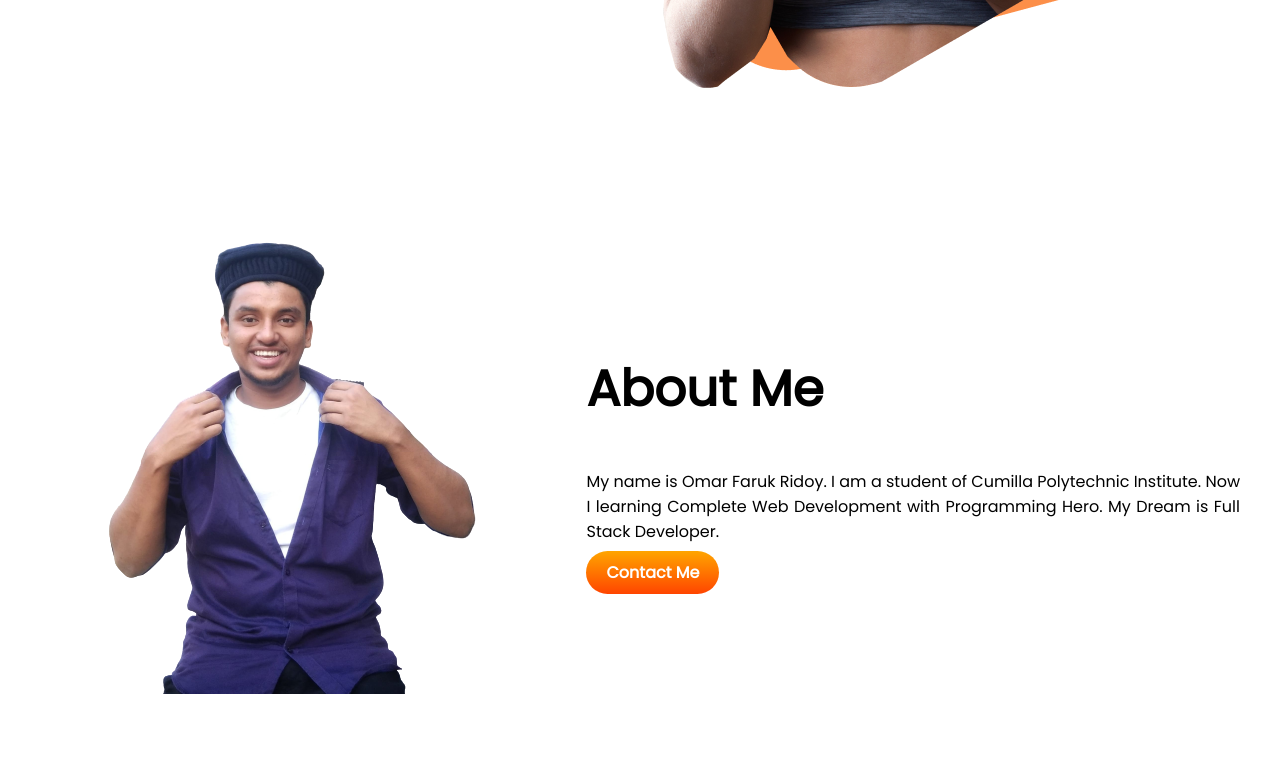
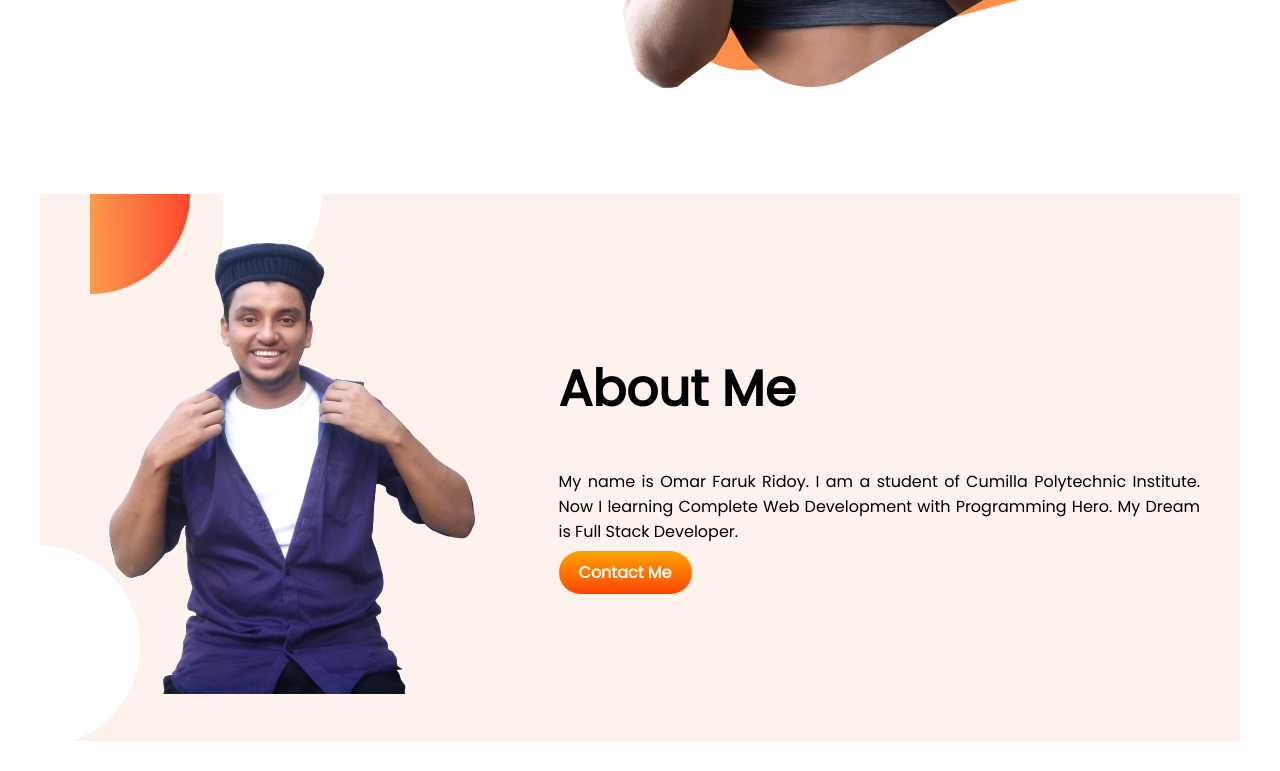
Before and after one commit to ridoy2244/first-assainment, a plain HTML site: page index.html in a window 1280 px wide. Shown: the part 758-1529 px from the top of the page. Drawn offline with Linux system fonts and the light colour scheme.

Commit message:
background image add

```diff
--- a/index.html
+++ b/index.html
@@ -35,7 +35,7 @@
             <img src="images/first-female.png" alt="">
         </div>
     </section>
-    <section class="flaxible-item">
+    <section id="back-image" class="flaxible-item">
         <div class="my-image">
             <img src="images/ridoy-1st.png" alt="">
         </div>
@@ -48,5 +48,6 @@
         </div>
     </section>
 
+
 </body>
 </html>
--- a/style.css
+++ b/style.css
@@ -30,11 +30,15 @@ p{
 .text-color{
     color: orange;
 }
+#back-image{
+    background-image: url(images/7.png);
+}
 .flaxible-item{
     display: flex;
     align-items: center;
     margin:30px 40px;
     padding-bottom: 40px;
+    padding-right: 40px;
 }
 
 .link-btn{
```
